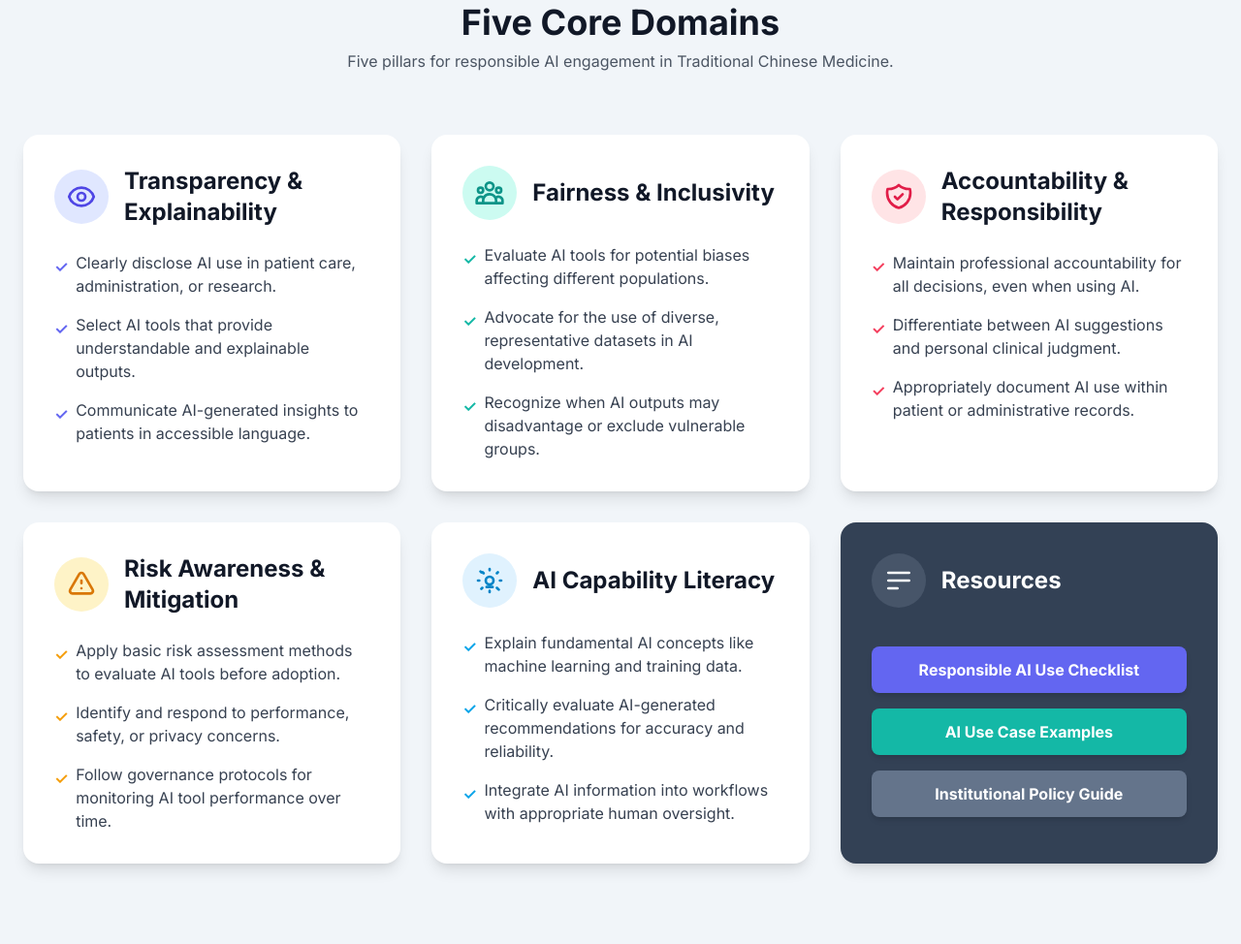
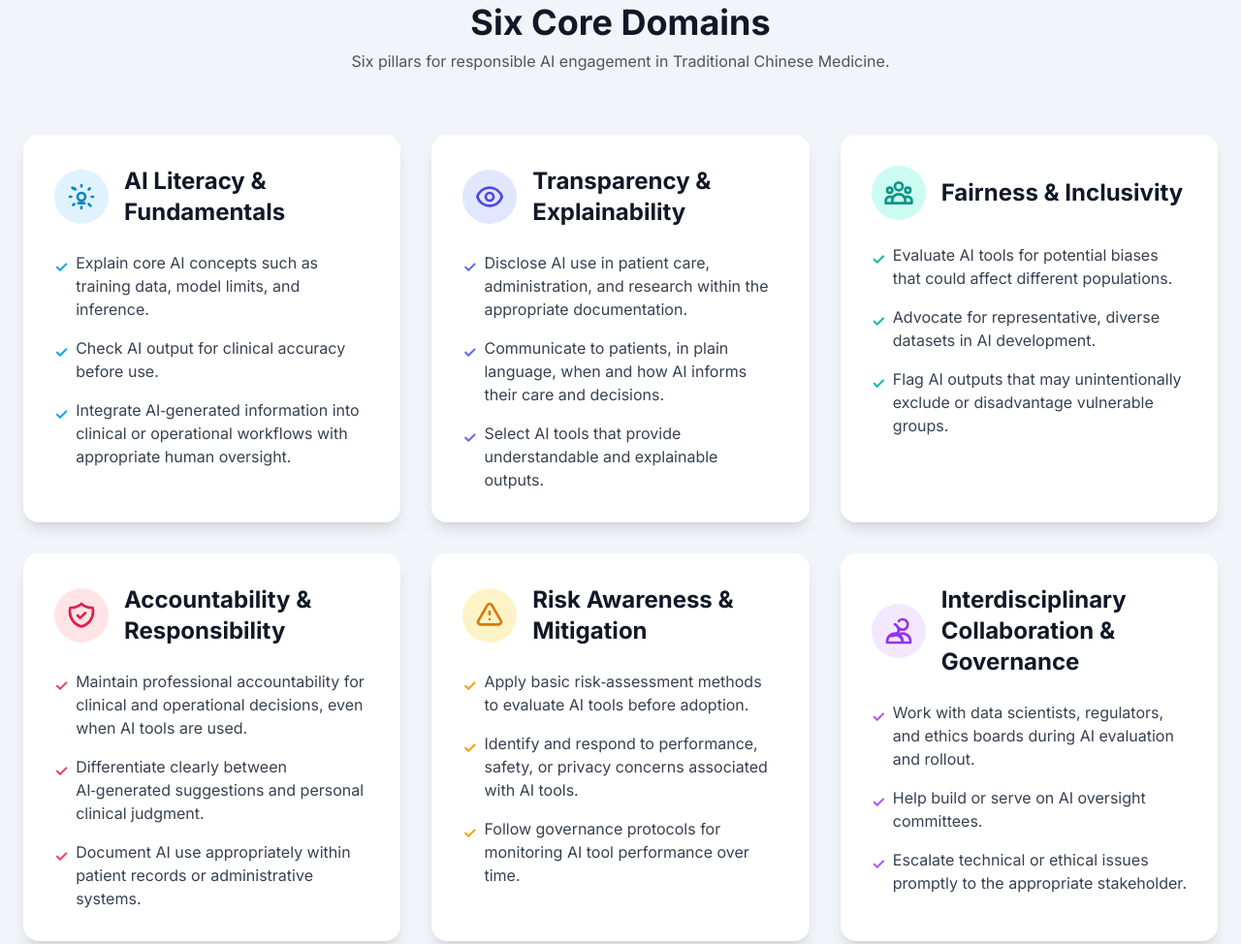
Before and after one commit to Learning-AI-swoo/framework, a plain HTML site: page index.html in a window 1280 px wide. Shown: the part 573-1547 px from the top of the page at 97% size. Drawn offline with nearby package versions, Linux system fonts and the light colour scheme.

Commit message:
Update index.html

```diff
--- a/index.html
+++ b/index.html
@@ -31,10 +31,11 @@
             box-shadow: 0 20px 25px -5px rgb(0 0 0 / 0.1), 0 8px 10px -6px rgb(0 0 0 / 0.1);
         }
         .resource-btn {
-            transition: background-color 0.2s ease-in-out, transform 0.2s ease-in-out;
+            transition: transform 0.2s ease-in-out, box-shadow 0.2s ease-in-out;
         }
         .resource-btn:hover {
             transform: translateY(-2px);
+            box-shadow: 0 10px 15px -3px rgb(0 0 0 / 0.1), 0 4px 6px -4px rgb(0 0 0 / 0.1);
         }
     </style>
 </head>
@@ -61,14 +62,31 @@
     <main class="main-content">
       <div class="container mx-auto px-6 py-16 md:py-24">
         <div class="text-center mb-16">
-            <h3 class="text-3xl md:text-4xl font-bold text-gray-900">Five Core Domains</h3>
-            <p class="text-md text-gray-600 mt-2">Five pillars for responsible AI engagement in Traditional Chinese Medicine.</p>
+            <h3 class="text-3xl md:text-4xl font-bold text-gray-900">Six Core Domains</h3>
+            <p class="text-md text-gray-600 mt-2">Six pillars for responsible AI engagement in Traditional Chinese Medicine.</p>
         </div>
 
         <!-- Grid of Domains (3x2 layout on large screens) -->
         <div class="grid grid-cols-1 md:grid-cols-2 lg:grid-cols-3 gap-8">
 
-            <!-- Domain 1: Transparency and Explainability -->
+            <!-- Domain 1: AI Literacy & Fundamentals -->
+            <div class="domain-card bg-white rounded-2xl shadow-lg overflow-hidden p-8">
+                 <div class="flex-shrink-0 mb-6 flex items-center">
+                    <div class="p-3 rounded-full bg-sky-100">
+                        <svg class="w-8 h-8 text-sky-600" fill="none" stroke="currentColor" viewBox="0 0 24 24" xmlns="http://www.w3.org/2000/svg"><path stroke-linecap="round" stroke-linejoin="round" stroke-width="2" d="M9.663 17h4.673M12 3v1m6.364 1.636l-.707.707M21 12h-1M4 12H3m3.636-6.364l.707.707M19.071 19.071l-.707-.707M12 21v-1m-6.364-1.636l.707-.707M5.636 5.636l-.707-.707m12.728 12.728l.707.707M15 12a3 3 0 11-6 0 3 3 0 016 0z"></path></svg>
+                    </div>
+                    <h4 class="text-2xl font-bold text-gray-900 ml-4">AI Literacy & Fundamentals</h4>
+                </div>
+                <div class="flex-grow">
+                    <ul class="space-y-4 text-gray-700">
+                        <li class="flex items-start"><span class="font-bold text-sky-500 mr-2 mt-1">&#10003;</span> Explain core AI concepts such as training data, model limits, and inference.</li>
+                        <li class="flex items-start"><span class="font-bold text-sky-500 mr-2 mt-1">&#10003;</span> Check AI output for clinical accuracy before use.</li>
+                        <li class="flex items-start"><span class="font-bold text-sky-500 mr-2 mt-1">&#10003;</span> Integrate AI‑generated information into clinical or operational workflows with appropriate human oversight.</li>
+                    </ul>
+                </div>
+            </div>
+
+            <!-- Domain 2: Transparency and Explainability -->
             <div class="domain-card bg-white rounded-2xl shadow-lg overflow-hidden p-8">
                 <div class="flex-shrink-0 mb-6 flex items-center">
                     <div class="p-3 rounded-full bg-indigo-100">
@@ -78,14 +96,14 @@
                 </div>
                 <div class="flex-grow">
                     <ul class="space-y-4 text-gray-700">
-                        <li class="flex items-start"><span class="font-bold text-indigo-500 mr-2 mt-1">&#10003;</span> Clearly disclose AI use in patient care, administration, or research.</li>
+                        <li class="flex items-start"><span class="font-bold text-indigo-500 mr-2 mt-1">&#10003;</span> Disclose AI use in patient care, administration, and research within the appropriate documentation.</li>
+                        <li class="flex items-start"><span class="font-bold text-indigo-500 mr-2 mt-1">&#10003;</span> Communicate to patients, in plain language, when and how AI informs their care and decisions.</li>
                         <li class="flex items-start"><span class="font-bold text-indigo-500 mr-2 mt-1">&#10003;</span> Select AI tools that provide understandable and explainable outputs.</li>
-                        <li class="flex items-start"><span class="font-bold text-indigo-500 mr-2 mt-1">&#10003;</span> Communicate AI-generated insights to patients in accessible language.</li>
                     </ul>
                 </div>
             </div>
 
-            <!-- Domain 2: Fairness and Inclusivity -->
+            <!-- Domain 3: Fairness and Inclusivity -->
             <div class="domain-card bg-white rounded-2xl shadow-lg overflow-hidden p-8">
                 <div class="flex-shrink-0 mb-6 flex items-center">
                     <div class="p-3 rounded-full bg-teal-100">
@@ -95,14 +113,14 @@
                 </div>
                 <div class="flex-grow">
                     <ul class="space-y-4 text-gray-700">
-                        <li class="flex items-start"><span class="font-bold text-teal-500 mr-2 mt-1">&#10003;</span> Evaluate AI tools for potential biases affecting different populations.</li>
-                        <li class="flex items-start"><span class="font-bold text-teal-500 mr-2 mt-1">&#10003;</span> Advocate for the use of diverse, representative datasets in AI development.</li>
-                        <li class="flex items-start"><span class="font-bold text-teal-500 mr-2 mt-1">&#10003;</span> Recognize when AI outputs may disadvantage or exclude vulnerable groups.</li>
+                        <li class="flex items-start"><span class="font-bold text-teal-500 mr-2 mt-1">&#10003;</span> Evaluate AI tools for potential biases that could affect different populations.</li>
+                        <li class="flex items-start"><span class="font-bold text-teal-500 mr-2 mt-1">&#10003;</span> Advocate for representative, diverse datasets in AI development.</li>
+                        <li class="flex items-start"><span class="font-bold text-teal-500 mr-2 mt-1">&#10003;</span> Flag AI outputs that may unintentionally exclude or disadvantage vulnerable groups.</li>
                     </ul>
                 </div>
             </div>
 
-            <!-- Domain 3: Accountability and Responsibility -->
+            <!-- Domain 4: Accountability and Responsibility -->
             <div class="domain-card bg-white rounded-2xl shadow-lg overflow-hidden p-8">
                 <div class="flex-shrink-0 mb-6 flex items-center">
                     <div class="p-3 rounded-full bg-rose-100">
@@ -112,14 +130,14 @@
                 </div>
                 <div class="flex-grow">
                     <ul class="space-y-4 text-gray-700">
-                        <li class="flex items-start"><span class="font-bold text-rose-500 mr-2 mt-1">&#10003;</span> Maintain professional accountability for all decisions, even when using AI.</li>
-                        <li class="flex items-start"><span class="font-bold text-rose-500 mr-2 mt-1">&#10003;</span> Differentiate between AI suggestions and personal clinical judgment.</li>
-                        <li class="flex items-start"><span class="font-bold text-rose-500 mr-2 mt-1">&#10003;</span> Appropriately document AI use within patient or administrative records.</li>
+                        <li class="flex items-start"><span class="font-bold text-rose-500 mr-2 mt-1">&#10003;</span> Maintain professional accountability for clinical and operational decisions, even when AI tools are used.</li>
+                        <li class="flex items-start"><span class="font-bold text-rose-500 mr-2 mt-1">&#10003;</span> Differentiate clearly between AI‑generated suggestions and personal clinical judgment.</li>
+                        <li class="flex items-start"><span class="font-bold text-rose-500 mr-2 mt-1">&#10003;</span> Document AI use appropriately within patient records or administrative systems.</li>
                     </ul>
                 </div>
             </div>
 
-            <!-- Domain 4: Risk Awareness and Mitigation -->
+            <!-- Domain 5: Risk Awareness and Mitigation -->
             <div class="domain-card bg-white rounded-2xl shadow-lg overflow-hidden p-8">
                 <div class="flex-shrink-0 mb-6 flex items-center">
                     <div class="p-3 rounded-full bg-amber-100">
@@ -129,54 +147,53 @@
                 </div>
                 <div class="flex-grow">
                     <ul class="space-y-4 text-gray-700">
-                        <li class="flex items-start"><span class="font-bold text-amber-500 mr-2 mt-1">&#10003;</span> Apply basic risk assessment methods to evaluate AI tools before adoption.</li>
-                        <li class="flex items-start"><span class="font-bold text-amber-500 mr-2 mt-1">&#10003;</span> Identify and respond to performance, safety, or privacy concerns.</li>
+                        <li class="flex items-start"><span class="font-bold text-amber-500 mr-2 mt-1">&#10003;</span> Apply basic risk‑assessment methods to evaluate AI tools before adoption.</li>
+                        <li class="flex items-start"><span class="font-bold text-amber-500 mr-2 mt-1">&#10003;</span> Identify and respond to performance, safety, or privacy concerns associated with AI tools.</li>
                         <li class="flex items-start"><span class="font-bold text-amber-500 mr-2 mt-1">&#10003;</span> Follow governance protocols for monitoring AI tool performance over time.</li>
                     </ul>
                 </div>
             </div>
 
-            <!-- Domain 5: AI Capability Literacy -->
+            <!-- Domain 6: Interdisciplinary Collaboration & Governance -->
             <div class="domain-card bg-white rounded-2xl shadow-lg overflow-hidden p-8">
                  <div class="flex-shrink-0 mb-6 flex items-center">
-                    <div class="p-3 rounded-full bg-sky-100">
-                        <svg class="w-8 h-8 text-sky-600" fill="none" stroke="currentColor" viewBox="0 0 24 24" xmlns="http://www.w3.org/2000/svg"><path stroke-linecap="round" stroke-linejoin="round" stroke-width="2" d="M9.663 17h4.673M12 3v1m6.364 1.636l-.707.707M21 12h-1M4 12H3m3.636-6.364l.707.707M19.071 19.071l-.707-.707M12 21v-1m-6.364-1.636l.707-.707M5.636 5.636l-.707-.707m12.728 12.728l.707.707M15 12a3 3 0 11-6 0 3 3 0 016 0z"></path></svg>
+                    <div class="p-3 rounded-full bg-purple-100">
+                       <svg class="w-8 h-8 text-purple-600" fill="none" stroke="currentColor" viewBox="0 0 24 24" xmlns="http://www.w3.org/2000/svg"><path stroke-linecap="round" stroke-linejoin="round" stroke-width="2" d="M12 4.354a4 4 0 110 5.292M15 21H3v-1a6 6 0 0112 0v1zm0 0h6v-1a6 6 0 00-9-5.197M15 21a6 6 0 00-9-5.197m0 0A5.995 5.995 0 0012 12a5.995 5.995 0 00-3-5.197M15 21a6 6 0 00-9-5.197"></path></svg>
                     </div>
-                    <h4 class="text-2xl font-bold text-gray-900 ml-4">AI Capability Literacy</h4>
+                    <h4 class="text-2xl font-bold text-gray-900 ml-4">Interdisciplinary Collaboration & Governance</h4>
                 </div>
                 <div class="flex-grow">
                     <ul class="space-y-4 text-gray-700">
-                        <li class="flex items-start"><span class="font-bold text-sky-500 mr-2 mt-1">&#10003;</span> Explain fundamental AI concepts like machine learning and training data.</li>
-                        <li class="flex items-start"><span class="font-bold text-sky-500 mr-2 mt-1">&#10003;</span> Critically evaluate AI-generated recommendations for accuracy and reliability.</li>
-                        <li class="flex items-start"><span class="font-bold text-sky-500 mr-2 mt-1">&#10003;</span> Integrate AI information into workflows with appropriate human oversight.</li>
+                        <li class="flex items-start"><span class="font-bold text-purple-500 mr-2 mt-1">&#10003;</span> Work with data scientists, regulators, and ethics boards during AI evaluation and rollout.</li>
+                        <li class="flex items-start"><span class="font-bold text-purple-500 mr-2 mt-1">&#10003;</span> Help build or serve on AI oversight committees.</li>
+                        <li class="flex items-start"><span class="font-bold text-purple-500 mr-2 mt-1">&#10003;</span> Escalate technical or ethical issues promptly to the appropriate stakeholder.</li>
                     </ul>
-                </div>
-            </div>
-
-            <!-- Resources Card -->
-            <div class="domain-card bg-slate-700 text-white rounded-2xl shadow-lg overflow-hidden p-8">
-                 <div class="flex-shrink-0 mb-6 flex items-center">
-                    <div class="p-3 rounded-full bg-slate-600">
-                       <svg class="w-8 h-8 text-white" fill="none" stroke="currentColor" viewBox="0 0 24 24" xmlns="http://www.w3.org/2000/svg"><path stroke-linecap="round" stroke-linejoin="round" stroke-width="2" d="M4 6h16M4 12h16M4 18h7"></path></svg>
-                    </div>
-                    <h4 class="text-2xl font-bold text-white ml-4">Resources</h4>
-                </div>
-                <div class="flex-grow flex flex-col justify-center space-y-4">
-                    <a href="checklist.html" class="resource-btn w-full text-center bg-indigo-500 text-white font-bold py-3 px-6 rounded-lg shadow-md hover:bg-indigo-600">
-                        Responsible AI Use Checklist
-                    </a>
-                    <a href="use-cases.html" class="resource-btn w-full text-center bg-teal-500 text-white font-bold py-3 px-6 rounded-lg shadow-md hover:bg-teal-600">
-                        AI Use Case Examples
-                    </a>
-                    <a href="policy-guide.html" class="resource-btn w-full text-center bg-slate-500 text-white font-bold py-3 px-6 rounded-lg shadow-md hover:bg-slate-600">
-                        Institutional Policy Guide
-                    </a>
                 </div>
             </div>
 
         </div>
       </div>
     </main>
+
+    <!-- Resources Section -->
+    <section class="bg-slate-700">
+        <div class="container mx-auto px-6 py-12 md:py-16">
+            <div class="text-center mb-8">
+                <h3 class="text-3xl font-bold text-white">View Resources</h3>
+            </div>
+            <div class="flex flex-col md:flex-row justify-center items-center gap-6">
+                <a href="checklist.html" class="resource-btn w-full md:w-auto text-center bg-indigo-500 text-white font-bold py-3 px-8 rounded-lg shadow-md hover:bg-indigo-600">
+                    Responsible AI Use Checklist
+                </a>
+                <a href="use-cases.html" class="resource-btn w-full md:w-auto text-center bg-teal-500 text-white font-bold py-3 px-8 rounded-lg shadow-md hover:bg-teal-600">
+                    AI Use Case Examples
+                </a>
+                <a href="policy-guide.html" class="resource-btn w-full md:w-auto text-center bg-slate-500 text-white font-bold py-3 px-8 rounded-lg shadow-md hover:bg-slate-600">
+                    Institutional Policy Guide
+                </a>
+            </div>
+        </div>
+    </section>
 
     <!-- Footer / Note Section -->
     <footer class="bg-gray-200 border-t border-gray-300">
```
